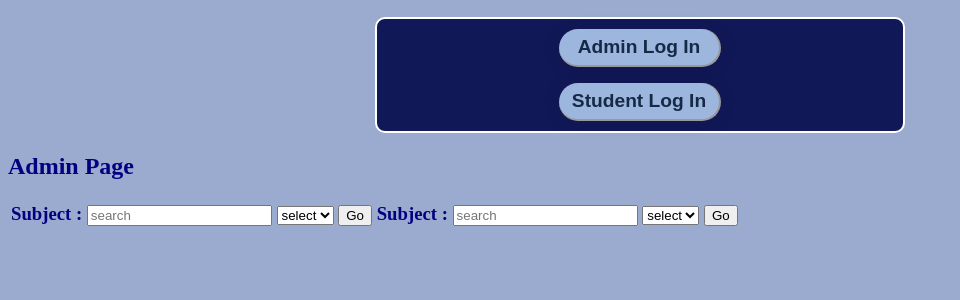
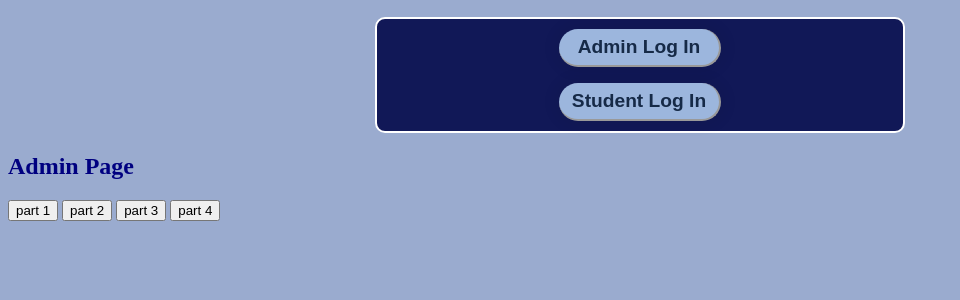
Before and after one commit to aryan3514/courselib, a Flask app: page /adminpage in a window 1280 px wide. Shown: the part 146-446 px from the top of the page, without its empty margins (0-960 px from the left). Run offline with Flask 2, Linux system fonts and the light colour scheme; data that the repository does not hold is empty; some libraries are stand-ins or nearby versions.

Commit message:
built some UI

```diff
--- a/app.py
+++ b/app.py
@@ -18,17 +18,49 @@ def studentpage():
 @app.route('/adminpage', methods=['GET', 'POST'])
 def adminpage():
     load_logged_in_admin()
-    whatToShow=''
     if request.method == 'POST':
-        if(request.form['subject_selection']=='select'):
-            subject_selected = request.form['subject_selection2']
-        else:
-            subject_selected = request.form['subject_selection']
-        print("subject : ",subject_selected)
-        whatToShow='courses for a subject'
-    sub_list = renderSearches(whatToShow)
+        if 'part 1' in request.form:
+            return redirect(url_for('adminpage_1'))
+        if 'part 2' in request.form:
+            return redirect(url_for('adminpage_2'))
+    return render_template('admin_page.html')
+
+@app.route('/adminpage/1', methods=['GET', 'POST'])
+def adminpage_1():
+    load_logged_in_admin()
+    whatToDo=''
+    subject_selected=''
+    inst_selected=''
+    if request.method == 'POST':
+        if 'subject go' in request.form:
+            if(request.form['subject_selection']=='' and request.form['subject_selection2']=='select'):
+                    whatToDo='nothing'
+            elif(request.form['subject_selection']==''):
+                subject_selected = request.form['subject_selection2']
+                whatToDo='get instructors'
+            else:
+                subject_selected = request.form['subject_selection']
+                whatToDo='get instructors'
+            print("subject : ",subject_selected)
+        if 'instructor go' in request.form:
+            if(request.form['instructor_selection']=='' and request.form['instructor_selection2']=='select'):
+                    whatToDo='nothing'
+            elif(request.form['instructor_selection']==''):
+                inst_selected = request.form['instructor_selection2']
+                whatToDo='get instructors'
+            else:
+                inst_selected = request.form['instructor_selection']
+                whatToDo='get instructors'
+            print("instructor : ",inst_selected)
+    inst_list = searchInstsForSub(subject_selected)
     abb_list = getAllSubAbbreviation()
-    return render_template('admin_page.html', subject_abb_list=abb_list, subject_list=sub_list)
+    return render_template('admin_page_1.html', subject_abb_list=abb_list, instructor_list=inst_list, sub=subject_selected, inst=inst_selected)
+
+@app.route('/adminpage/2', methods=['GET', 'POST'])
+def adminpage_2():
+    load_logged_in_admin()
+    return render_template('admin_page_2.html')
+
 
 def getAllSubAbbreviation():
     conn = db.start_db()
@@ -36,13 +68,11 @@ def getAllSubAbbreviation():
     cur.execute("SELECT abbreviation from subjects")
     return cur.fetchall()
 
-def renderSearches(whatToShow):
+def searchInstsForSub(sub):
     conn = db.start_db()
     cur = conn.cursor()
-    if whatToShow=='all subjects':
-        cur.execute("SELECT * FROM subjects")
-        return cur.fetchall()
-        #print(cur.fetchall())
+    cur.execute("WITH relevant_code as (select code from subjects where abbreviation = %s), relevant_course_off_uuid as (select course_offering_uuid from relevant_code join subject_memberships on relevant_code.code=subject_memberships.subject_code), relevant_sec_id as (select uuid from relevant_course_off_uuid join sections on relevant_course_off_uuid.course_offering_uuid=sections.course_offering_uuid), relevant_inst_id as (select instructor_id, count(instructor_id) from relevant_sec_id join teachings on relevant_sec_id.uuid=teachings.section_uuid group by instructor_id), relevant_instructors as (select name, id from relevant_inst_id join instructors on relevant_inst_id.instructor_id=instructors.id order by name) select * from relevant_instructors", (sub,))
+    return cur.fetchall()
 
 
 @app.route('/adminlogin', methods=('GET', 'POST'))
--- a/db.py
+++ b/db.py
@@ -4,7 +4,7 @@ from psycopg2 import Error
 def start_db():
       # Connect to an existing database
       connection = psycopg2.connect(user="postgres",
-                                    password="22092001",
+                                    password="IZumbVFIcn",
                                     host="127.0.0.1",
                                     port="5432",
                                     database="postgres")
--- a/templates/admin_page.html
+++ b/templates/admin_page.html
@@ -7,48 +7,18 @@
 
 
 {% block content %}
-<h3><table>
-		<form action="" method="POST">
-          	<td>
-          		<label for="subject_selection">
-          			Subject :
-          		</label>
-          		<input type="text" name="subject_selection"
-          			value="{{ request.form['subject_selection'] }}"
-          			placeholder="search">
-          		</input>
-            	<select name="subject_selection2">
-            		<option>select</option>
-            		{% for x in subject_abb_list %}
-            			<option placeholder="select">
-            				{{ x[0] }}
-            			</option>
-            		{% endfor %}
-            	</select>
-            	<button type="submit">
-            		Go
-            	</button>
-
-            	<label for="instructor_selection">
-                Subject :
-              </label>
-              <input type="text" name="instructor_selection"
-                value="{{ request.form['instructor_selection'] }}"
-                placeholder="search">
-              </input>
-              <select name="instructor_selection2">
-                <option>select</option>
-                {% for x in instructor_name_list %}
-                  <option placeholder="select">
-                    {{ x[0] }}
-                  </option>
-                {% endfor %}
-              </select>
-              <button type="submit">
-                Go
-              </button>
-          	</td>
-        </form>
-    </table>
-</h3>
+<form action="" method="POST">
+	<button type="submit" name="part 1">
+        part 1
+    </button>
+    <button type="submit" name="part 2">
+        part 2
+    </button>
+    <button type="submit" name="part 3">
+        part 3
+    </button>
+    <button type="submit" name="part 4">
+        part 4
+    </button>
+</form>
 {% endblock %}
```
Also changed, not shown: templates/admin_page_1.html (added, +56 -0 lines), templates/admin_page_2.html (added, +11 -0 lines), 1 other file.
